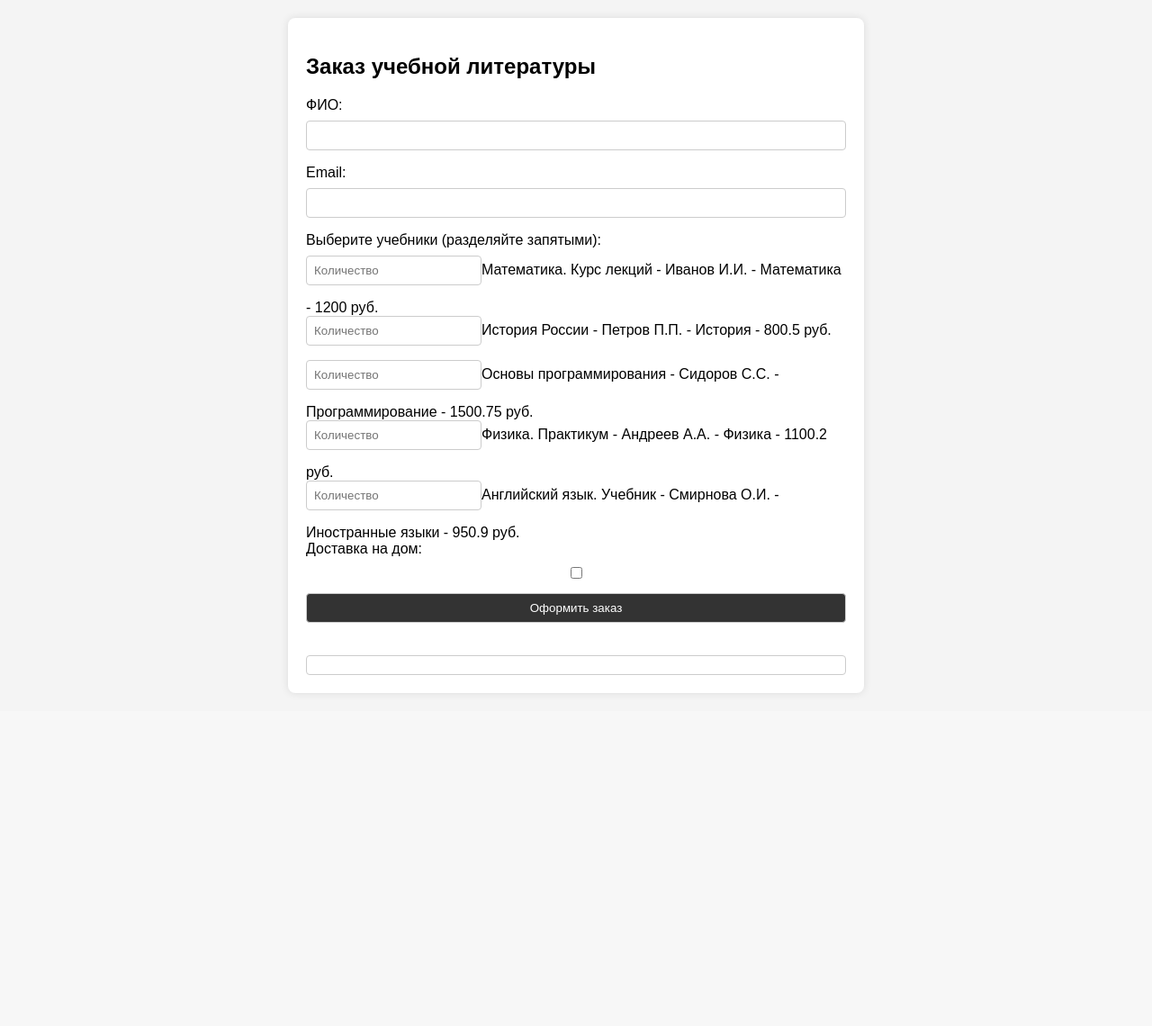
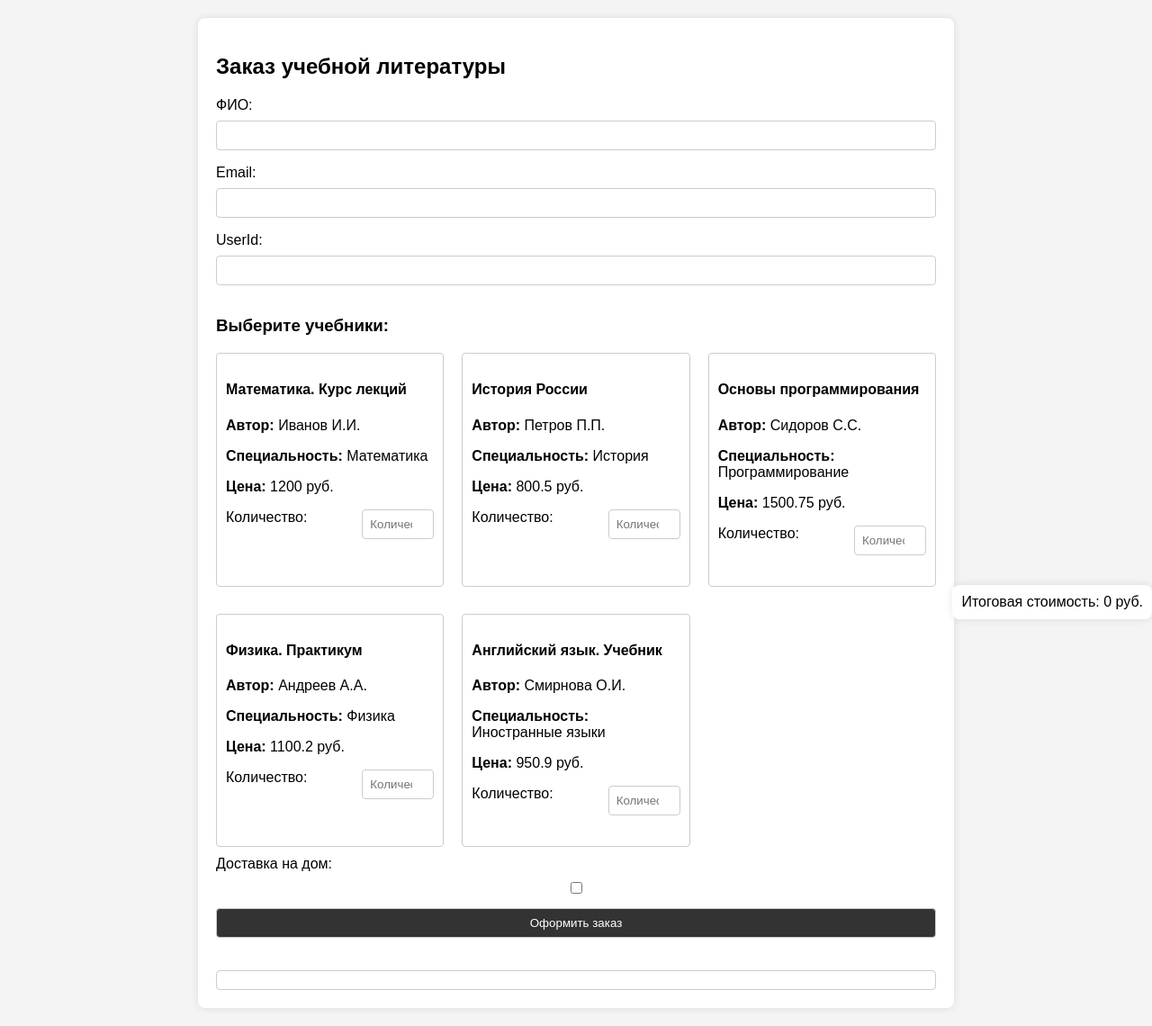
Before and after one commit to Ivan-Malin/WebProgLab4PHP, a PHP site: page / in a window 1280 px wide. Shown: the part 112-1252 px from the top of the page at 90% size. Before the commit the page ends 883 px from the top, so only its background shows below. Run offline with PHP 8.4, Linux system fonts and the light colour scheme; data comes from the database, SQL or seed files in the repository; both versions use the stored data as it was after the commit; data that the repository does not hold is empty.

Commit message:
Исправлена ошибка с БД, теперь происходит загрузка данных в Users и Orders в БД при покупке. Добавлен динамически изменяющийся ценник, но в нём возникает ошибка в match
Ошибки
- Ошибка в ценнике в функции обновления в match (строка 291)

```diff
--- a/php-ivana-lab1-4/www/lab4/index.php
+++ b/php-ivana-lab1-4/www/lab4/index.php
@@ -1,5 +1,6 @@
 <!DOCTYPE html>
 <html lang="en">
+
 <head>
     <meta charset="UTF-8">
     <meta name="viewport" content="width=device-width, initial-scale=1.0">
@@ -20,7 +21,7 @@
         }
 
         main {
-            max-width: 600px;
+            max-width: 800px;
             margin: 20px auto;
             background-color: #fff;
             padding: 20px;
@@ -35,13 +36,19 @@
 
         label {
             margin-bottom: 8px;
+            display: flex;
+            justify-content: space-between;
         }
 
-        input, textarea, select {
+        input,
+        textarea,
+        select {
             margin-bottom: 16px;
             padding: 8px;
             border: 1px solid #ccc;
             border-radius: 4px;
+            box-sizing: border-box;
+            /* добавлено для учета padding и border в общей ширине элемента */
         }
 
         input[type="submit"] {
@@ -54,16 +61,52 @@
             background-color: #555;
         }
 
+        .cards-container {
+            display: grid;
+            grid-template-columns: repeat(auto-fill, minmax(250px, 1fr));
+            gap: 20px;
+        }
+
+        .card {
+            border: 1px solid #ccc;
+            padding: 10px;
+            border-radius: 4px;
+            margin-bottom: 10px;
+        }
+
+        .quantity-input {
+            width: 80px;
+            transition: width 0.3s;
+            /* Добавлено для плавного перехода при изменении ширины */
+        }
+
+        .quantity-input:valid {
+            width: 80px;
+        }
+
+        .quantity-input:invalid {
+            width: 0;
+        }
+
         .result {
             margin-top: 20px;
             border: 1px solid #ccc;
             padding: 10px;
             border-radius: 4px;
         }
+
+        .total-cost {
+            position: fixed;
+            bottom: 0;
+            right: 0;
+            background-color: #fff;
+            padding: 10px;
+            border-radius: 8px;
+            box-shadow: 0 0 10px rgba(0, 0, 0, 0.1);
+        }
     </style>
 </head>
-</head>
-</head>
+
 <body>
 
     <header>
@@ -81,7 +124,11 @@
             <label for="email">Email:</label>
             <input type="email" id="email" name="email" required>
 
-        <label for="books">Выберите учебники (разделяйте запятыми):</label>
+            <label for="userId">UserId:</label>
+            <input type="text" name="userId">
+
+            <h3>Выберите учебники:</h3>
+            <div class="cards-container">
                 <?php
                 $host = "host.docker.internal"; // адрес сервера базы данных
                 $username = "root"; // имя пользователя
@@ -102,15 +149,19 @@
 
                 if ($result->num_rows > 0) {
                     while ($row = $result->fetch_assoc()) {
-                echo '<div>';
+                        echo '<div class="card">';
+                        echo '<h4>' . $row["name"] . '</h4>';
+                        echo '<p><strong>Автор:</strong> ' . $row["author"] . '</p>';
+                        echo '<p><strong>Специальность:</strong> ' . $row["speciality"] . '</p>';
+                        echo '<p><strong>Цена:</strong> ' . $row["price"] . ' руб.</p>';
                         echo '<label>';
-                echo '<input type="text" name="quantity[' . $row["id"] . ']" placeholder="Количество">';
-                echo $row["name"] . ' - ' . $row["author"] . ' - ' . $row["speciality"] . ' - ' . $row["price"] . ' руб.';
+                        echo 'Количество: <input class="quantity-input" type="number" name="quantity[' . $row["id"] . ']" placeholder="Количество" min="0">';
                         echo '</label>';
                         echo '</div>';
                     }
                 }
                 ?>
+            </div>
 
             <label for="delivery">Доставка на дом:</label>
             <input type="checkbox" id="delivery" name="delivery">
@@ -124,6 +175,7 @@
             if (isset($_POST['submitOrder'])) {
                 $fullName = $_POST["fullName"];
                 $email = $_POST["email"];
+                $userId = $_POST["userId"];
                 $delivery = isset($_POST["delivery"]) ? 1 : 0; // Проверка наличия доставки
 
                 // Общая стоимость заказа
@@ -155,12 +207,14 @@
                 }
 
                 // Вставка данных в таблицу Users, если пользователя нет
-        $userQuery = "INSERT IGNORE INTO Users (name, email) VALUES ('$fullName', '$email')";
+                $userQuery = "INSERT IGNORE INTO Users (id, name, email) VALUES ($userId, '$fullName', '$email')";
                 $conn->query($userQuery);
 
                 // Получение ID пользователя
                 $userIdQuery = "SELECT id FROM Users WHERE email = '$email'";
                 $userResult = $conn->query($userIdQuery);
+
+                if ($userResult->num_rows > 0) {
                     $userRow = $userResult->fetch_assoc();
                     $userId = $userRow["id"];
 
@@ -190,8 +244,15 @@
                     echo "<p><strong>Итоговая стоимость с учетом доставки на дом:</strong> $totalWithDelivery руб.</p>";
 
                     echo "Заказ успешно оформлен!";
+                } else {
+                    echo "Ошибка при создании пользователя.";
+                }
             }
             ?>
+        </div>
+
+        <div class="total-cost" id="totalCost">
+            Итоговая стоимость: <span id="totalAmount">0</span> руб.
         </div>
     </main>
 
@@ -215,6 +276,39 @@
             return true;
         }
     </script>
+    <script>
+        // Обновление блока "Итоговая стоимость" при изменении количества товаров
+        function updateTotalCost() {
+            var totalAmount = 0;
+            var quantityInputs = document.querySelectorAll('.quantity-input');
+
+            quantityInputs.forEach(function(input) {
+                var card = input.closest('.card');
+                var priceElement = card.querySelector('p strong:last-child');
+                // input.value
+                document.getElementById('totalAmount').textContent = card.textContent.match('[a-z][a-z0-9]*')+'..';
+                // Используем регулярное выражение для извлечения числа из текста
+                var priceMatch = priceElement.textContent.match('/(\d+(\.\d+)?) руб\./');
+                var price = priceMatch ? parseFloat(priceMatch[1]) : 0;
+                var count = parseInt(input.value) || 0;
+                totalAmount += price * count;
+            });
+
+            var deliveryCheckbox = document.getElementById('delivery');
+            var deliveryCost = deliveryCheckbox.checked ? totalAmount * 0.1 : 0;
+            var totalWithDelivery = totalAmount + deliveryCost;
+
+            document.getElementById('totalAmount').textContent += totalWithDelivery.toFixed(2);
+        }
+
+
+        // Добавление обработчика событий к каждому input
+        var quantityInputs = document.querySelectorAll('.quantity-input');
+        quantityInputs.forEach(function(input) {
+            input.addEventListener('input', updateTotalCost);
+        });
+    </script>
 
 </body>
+
 </html>
```
Also changed, not shown: php-ivana-lab1-4/www/lab4/DBCreator.sql (added, +142 -0 lines), 1 other file. Lines whose indentation alone changed are shown as unchanged.
